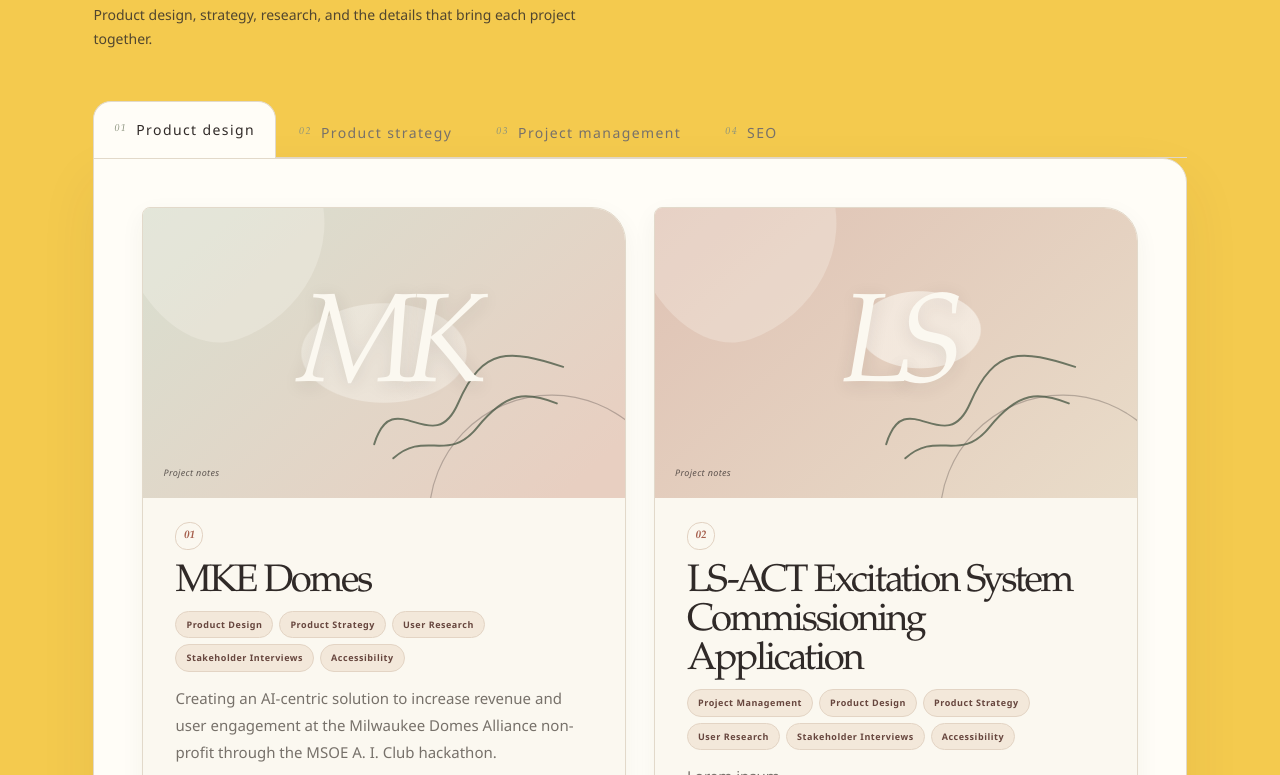
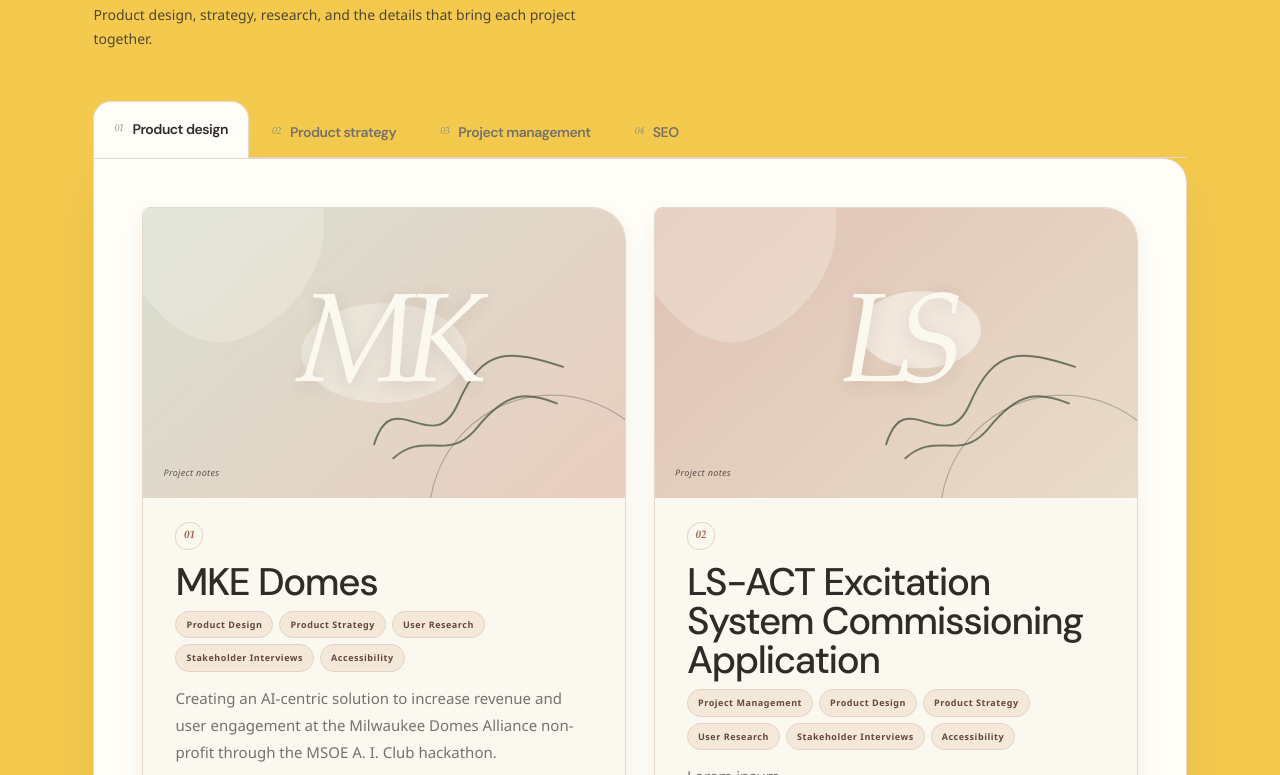
Before and after one commit to sladekg/sladekg.github.io, a Next.js app in the folder sladekg-portfolio/: page / in a window 1280 px wide. Shown: the part 885-1660 px from the top of the page. Built offline with nearby package versions, Linux system fonts and the light colour scheme.

Commit message:
style changes yay

```diff
--- a/sladekg-portfolio/app/globals.css
+++ b/sladekg-portfolio/app/globals.css
@@ -274,8 +274,14 @@
 .retry-button,
 .contact-submit,
 .resume-button,
-.back-to-projects {
-  letter-spacing: 0.1em;
+.back-to-projects,
+.project-card-link,
+.presentation-link,
+.about-contact-link,
+.footer-top,
+.project-presentation-link {
+  font-family: var(--font-dm-sans), sans-serif;
+  letter-spacing: -0.035em;
 }
 
 .nav-button:hover,
@@ -316,8 +322,10 @@
   background: transparent;
   color: var(--muted);
   cursor: pointer;
+  font-family: var(--font-dm-sans), sans-serif;
   font-size: 14px;
   font-weight: 550;
+  letter-spacing: -0.035em;
   transition:
     min-height 220ms ease,
     color 220ms ease,
@@ -629,10 +637,10 @@
 
 .card-copy h3 {
   margin: 13px 0 9px;
-  font-family: var(--serif);
+  font-family: var(--font-dm-sans), sans-serif;
   font-size: clamp(28px, 3vw, 40px);
-  font-weight: 400;
-  letter-spacing: -0.06em;
+  font-weight: 500;
+  letter-spacing: -0.035em;
   line-height: 1.02;
 }
 
--- a/sladekg-portfolio/app/layout.tsx
+++ b/sladekg-portfolio/app/layout.tsx
@@ -1,11 +1,17 @@
 import type { Metadata } from "next";
-import { DM_Serif_Display } from "next/font/google";
+import { DM_Sans, DM_Serif_Display } from "next/font/google";
 import "./globals.css";
 
 const dmSerifDisplay = DM_Serif_Display({
   weight: "400",
   subsets: ["latin"],
   variable: "--font-dm-serif-display",
+});
+
+const dmSans = DM_Sans({
+  weight: ["500", "600"],
+  subsets: ["latin"],
+  variable: "--font-dm-sans",
 });
 
 export const metadata: Metadata = {
@@ -17,7 +23,9 @@
 export default function RootLayout({ children }: LayoutProps<"/">) {
   return (
     <html lang="en">
-      <body className={dmSerifDisplay.variable}>{children}</body>
+      <body className={`${dmSerifDisplay.variable} ${dmSans.variable}`}>
+        {children}
+      </body>
     </html>
   );
 }
```
